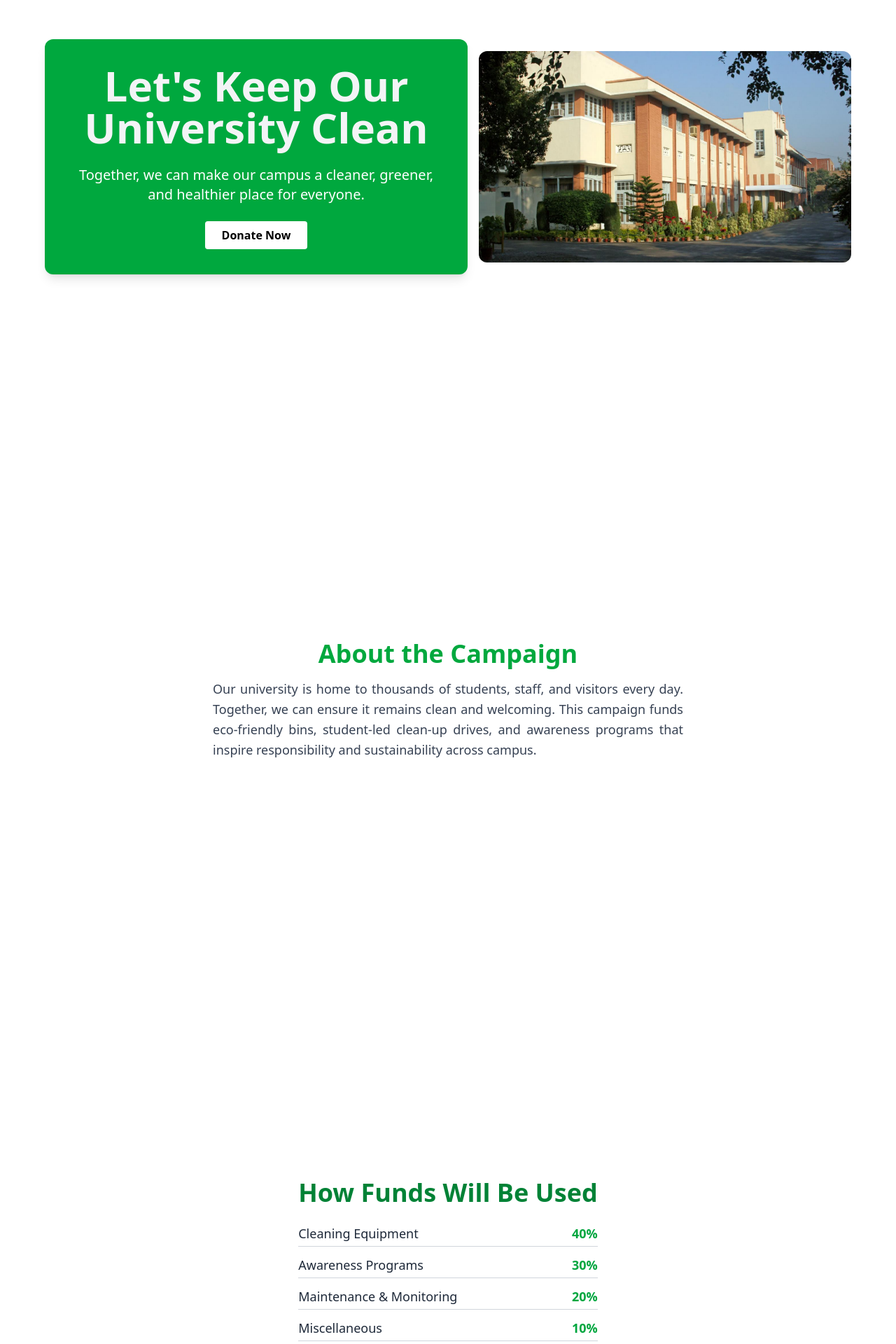
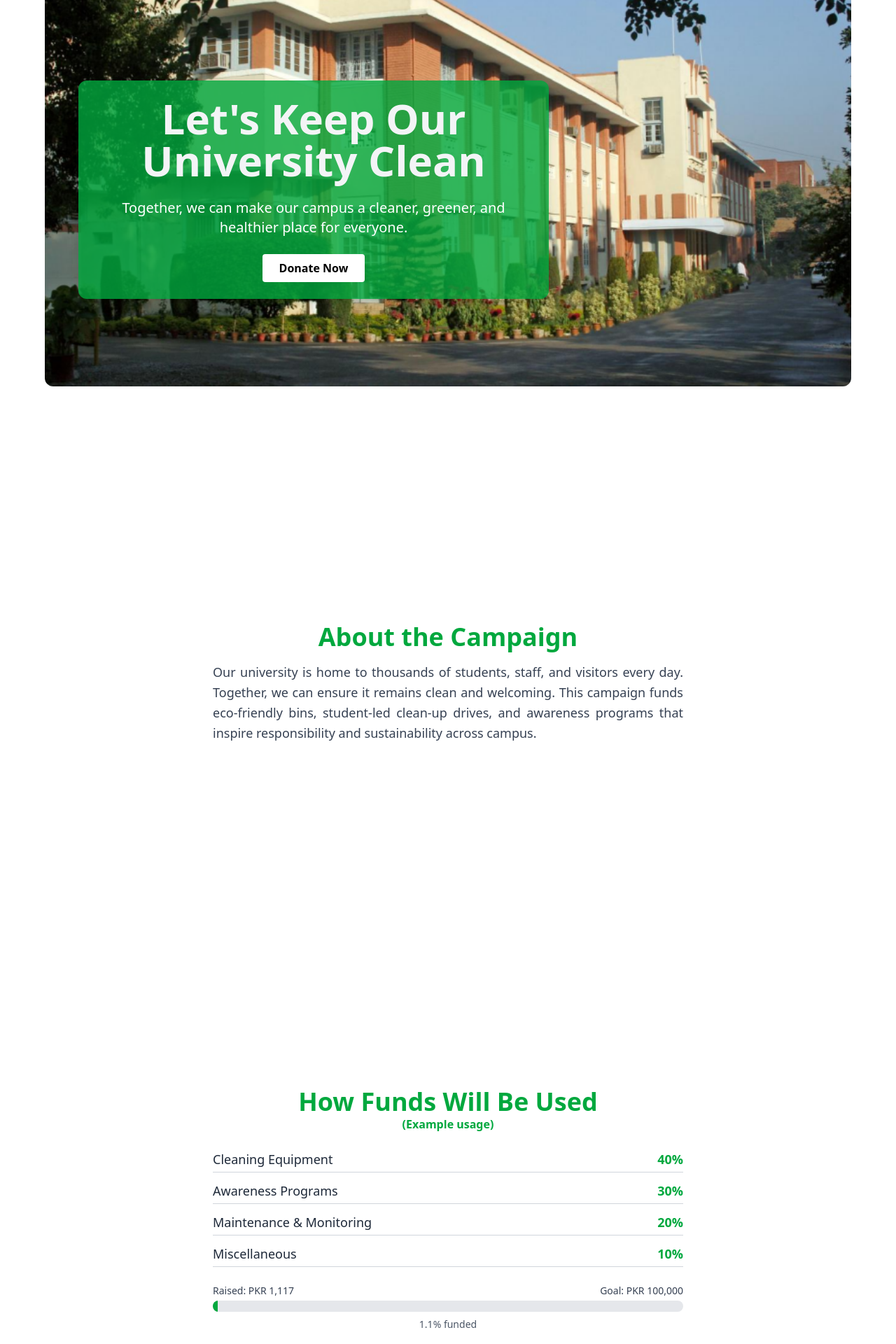
Before and after one commit to abdninesix/test, a React (Vite) app: page / in a window 1280 px wide. Shown: the part 200-2120 px from the top of the page at 70% size. Built offline with nearby package versions, Linux system fonts and the light colour scheme.

Commit message:
Sections

```diff
--- a/src/components/AboutCampaign.tsx
+++ b/src/components/AboutCampaign.tsx
@@ -1,6 +1,6 @@
 const AboutCampaign = () => {
   return (
-    <section id="about" className="h-screen flex items-center justify-center bg-white">
+    <section id="about" className="h-[calc(100vh-3rem)] flex items-center justify-center bg-white">
       <div className="max-w-2xl flex flex-col gap-4">
         <h2 className="text-3xl sm:text-4xl text-center font-bold text-mytheme">
           About the Campaign
--- a/src/components/ContactSection.tsx
+++ b/src/components/ContactSection.tsx
@@ -2,7 +2,7 @@ import { MdEmail, MdPhone, MdLocationOn } from "react-icons/md";
 
 const ContactSection = () => {
   return (
-    <section id="contact" className="min-h-screen flex flex-col items-center justify-center text-center">
+    <section id="contact" className="h-[calc(100vh-3rem)] flex flex-col items-center justify-center text-center">
       <h2 className="text-3xl sm:text-4xl font-bold text-mytheme mb-4">
         Contact Us
       </h2>
--- a/src/components/DonationSection.tsx
+++ b/src/components/DonationSection.tsx
@@ -1,8 +1,8 @@
 const DonationSection = () => {
   return (
-    <section id="donate" className="min-h-screen flex flex-col items-center justify-center text-center">
+    <section id="donate" className="h-[calc(100vh-3rem)] flex flex-col items-center justify-center text-center">
       <h2 className="text-3xl sm:text-4xl font-bold text-mytheme mb-4">
-        Make a Donation <p className="text-sm">(Non-functional feature at the moment.)</p>
+        Make a Donation <p className="text-base">(Non-functional feature at the moment.)</p>
       </h2>
       <p className="text-gray-700 text-base sm:text-lg max-w-xl mx-auto mb-6">
         Every rupee you contribute directly supports cleaning drives, eco-friendly
--- a/src/components/FundUsage.tsx
+++ b/src/components/FundUsage.tsx
@@ -1,3 +1,5 @@
+import { useState, useEffect } from "react";
+
 const FundUsage = () => {
   const breakdown = [
     { label: "Cleaning Equipment", percent: 40 },
@@ -6,13 +8,35 @@ const FundUsage = () => {
     { label: "Miscellaneous", percent: 10 },
   ];
 
+  // Example fundraising data
+  const totalGoal = 100000; // PKR 100,000 goal
+  const [currentAmount, setCurrentAmount] = useState(0);
+
+  // Simulate real-time updates (for demo)
+  useEffect(() => {
+    const interval = setInterval(() => {
+      setCurrentAmount((prev) => {
+        const next = prev + Math.floor(Math.random() * 1000);
+        return next >= totalGoal ? totalGoal : next;
+      });
+    }, 3000);
+
+    return () => clearInterval(interval);
+  }, []);
+
+  const progress = Math.min((currentAmount / totalGoal) * 100, 100);
+
   return (
-    <section id="usage" className="min-h-screen flex items-center justify-center">
-      <div className="max-w-2xl mx-auto text-center">
-        <h2 className="text-3xl sm:text-4xl font-bold mb-6 text-green-700">
-          How Funds Will Be Used
+    <section
+      id="usage"
+      className="h-[calc(100vh-3rem)] flex items-center justify-center"
+    >
+      <div className="w-full max-w-2xl mx-auto text-center space-y-6">
+        <h2 className="text-3xl sm:text-4xl font-bold text-mytheme">
+          How Funds Will Be Used <p className="text-base">(Example usage)</p>
         </h2>
 
+        {/* Usage Breakdown */}
         <ul className="space-y-3 text-lg">
           {breakdown.map((item) => (
             <li
@@ -20,12 +44,30 @@ const FundUsage = () => {
               className="flex justify-between border-b border-gray-300 pb-1 text-gray-800"
             >
               <span>{item.label}</span>
-              <span className="font-semibold text-green-600">
+              <span className="font-semibold text-mytheme">
                 {item.percent}%
               </span>
             </li>
           ))}
         </ul>
+
+        {/* Real-Time Progress */}
+        <div className="">
+          <div className="flex justify-between text-sm font-medium text-gray-700 mb-1">
+            <span>Raised: PKR {currentAmount.toLocaleString()}</span>
+            <span>Goal: PKR {totalGoal.toLocaleString()}</span>
+          </div>
+          <div className="w-full bg-gray-200 rounded-full h-4 overflow-hidden">
+            <div
+              className="bg-mytheme h-4 transition-all duration-500 ease-out"
+              style={{ width: `${progress}%` }}
+            />
+          </div>
+          <p className="mt-2 text-sm text-gray-600">
+            {progress.toFixed(1)}% funded
+          </p>
+        </div>
+
       </div>
     </section>
   );
--- a/src/components/HeroSection.tsx
+++ b/src/components/HeroSection.tsx
@@ -1,11 +1,23 @@
 const HeroSection = () => {
   return (
     <section
-      id="hero" className="h-[calc(100vh-3rem)] flex flex-col lg:flex-row items-center justify-center gap-4 text-center">
+      id="hero"
+      className="h-[calc(100vh-3rem)] flex items-center justify-center text-center"
+    >
+      {/* Wrapper to control layout on small vs large screens */}
+      <div className="relative w-full flex flex-col-reverse items-center justify-center gap-4">
 
-      {/* Content */}
-      <div className="flex-1 flex flex-col p-9 items-center justify-center gap-6 rounded-xl shadow-lg bg-mytheme">
-        <h1 className="text-4xl sm:text-5xl md:text-6xl text-gray-100 font-extrabold flex items-center justify-center gap-3">
+        {/* Image */}
+        <div className="relative w-full">
+          <img
+            src="/campus/1.png"
+            alt="Hero"
+            className="w-full h-full object-cover rounded-xl"
+          />
+
+          {/* Overlay (desktop only) */}
+          <div className="hidden lg:flex absolute max-w-2xl top-1/3 left-12 flex-col p-6 items-center justify-center gap-6 rounded-xl shadow-lg bg-mytheme/80">
+            <h1 className="text-4xl sm:text-5xl md:text-6xl text-gray-100 font-extrabold">
               Let&apos;s Keep Our University Clean
             </h1>
 
@@ -17,10 +29,22 @@ const HeroSection = () => {
               Donate Now
             </button>
           </div>
+        </div>
 
-      {/* Image */}
-      <div className="flex-1">
-        <img src="/campus/1.png" alt="Hero" className="w-full h-full object-cover rounded-xl" />
+        {/* Separate Text Block (mobile only) */}
+        <div className="h-82 flex lg:hidden flex-col items-center justify-center gap-4 p-6 bg-mytheme rounded-xl shadow-lg">
+          <h1 className="text-4xl text-gray-100 font-extrabold">
+            Let&apos;s Keep Our University Clean
+          </h1>
+
+          <p className="text-white">
+            Together, we can make our campus a cleaner, greener, and healthier place for everyone.
+          </p>
+
+          <button className="bg-white cursor-pointer font-semibold rounded px-6 py-2 hover:bg-white/80">
+            Donate Now
+          </button>
+        </div>
       </div>
     </section>
   );
```
Lines whose indentation alone changed are shown as unchanged.
